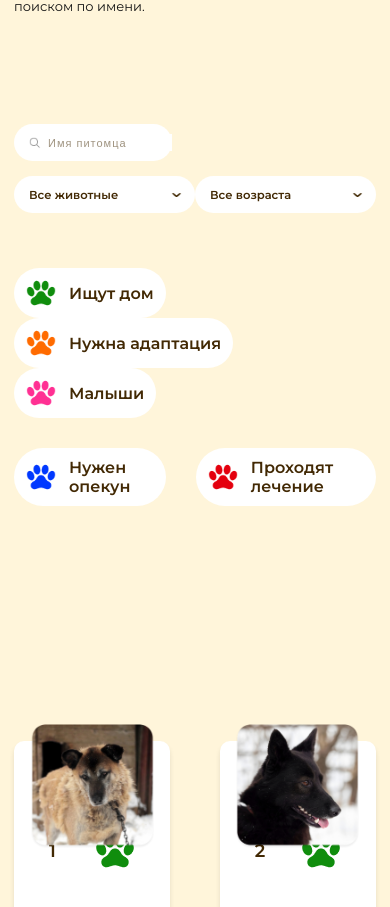
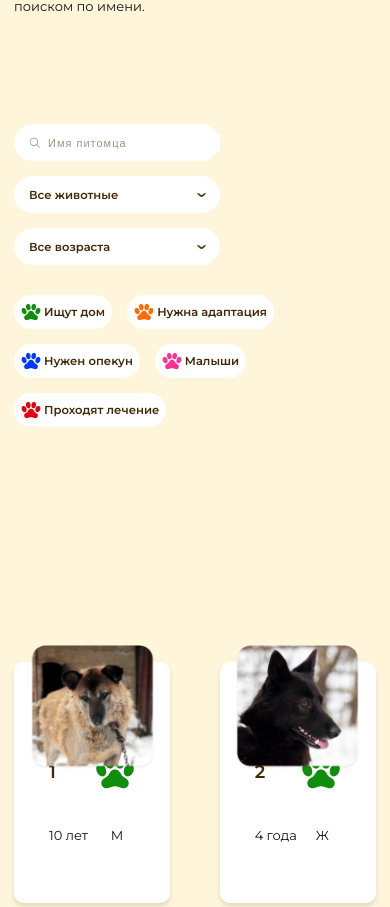
Before and after one commit to eireensid/animal-shelter, a Next.js app: page / in a window 390 px wide. Shown: the part 5668-6575 px from the top of the page. Built offline with nearby package versions, Linux system fonts and the light colour scheme; no server answers.

Commit message:
inputs layout style

```diff
--- a/components/AnimalsList.js
+++ b/components/AnimalsList.js
@@ -14,9 +14,7 @@ export default function AnimalsList({animals}) {
             <FindAnimalInput inputTitle="Все животные"/>
             <FindAnimalInput inputTitle="Все возраста"/>
           </div>
-          <div className={styles.SearchInputBlock}>
-            <SearchInput/>
-          </div>
+          <SearchInput/>
         </div>
         <div className={styles.animalFilterWrapper}>
           <div className={styles.animalFilterWrapperTop}>
@@ -26,6 +24,19 @@ export default function AnimalsList({animals}) {
           </div>
           <div className={styles.animalFilterWrapperBottom}>
             <PawLabel pawColor="/img/paws/need-guardian.png" pawMeaning="Нужен опекун"/>
+            <PawLabel pawColor="/img/paws/undergo-treatment.png" pawMeaning="Проходят лечение"/>
+          </div>
+        </div>
+        <div className={styles.animalFilterWrapperMobile}>
+          <div className={styles.animalFilterWrapperTopMobile}>
+            <PawLabel pawColor="/img/paws/looking-for-home.png" pawMeaning="Ищут дом"/>
+            <PawLabel pawColor="/img/paws/need-adoptation.png" pawMeaning="Нужна адаптация"/>
+          </div>
+          <div className={styles.animalFilterWrapperMiddleMobile}>
+            <PawLabel pawColor="/img/paws/need-guardian.png" pawMeaning="Нужен опекун"/>
+            <PawLabel pawColor="/img/paws/baby-pets.png" pawMeaning="Малыши"/>
+          </div>
+          <div className={styles.animalFilterWrapperBottomMobile}>
             <PawLabel pawColor="/img/paws/undergo-treatment.png" pawMeaning="Проходят лечение"/>
           </div>
         </div>
--- a/styles/components/AnimalsList.module.scss
+++ b/styles/components/AnimalsList.module.scss
@@ -5,16 +5,15 @@
 }
 .findAnimalInputBlock {
   display: flex;
-  width: 100%;
 }
 .findAnimalInputBlock >* {
   margin-right: 30px;
 }
 
-.searchInputBlock {
-  width: 100%;
+
+.animalFilterWrapperMobile {
+  display: none;
 }
-
 .animalFiltersBlock {
   padding-bottom: 70px;
 }
@@ -48,11 +47,8 @@
 // Tablet styles
 @media (max-width: 1024px) {
   .animalInputsBlock {
-    justify-content: space-between;
     display: flex;
-  }
-  .animalInputsBlock div {
-    margin-right: 0;
+    flex-wrap: wrap;
   }
   .animalFilterWrapperTop {
     margin-top: 40px;
@@ -65,7 +61,38 @@
     flex-direction: column-reverse;
     align-items: flex-start;
   }
-  .animalInputsBlock >* {
+  .animalFilterWrapper {
+    display: none;
+  }
+  .animalFilterWrapperMobile {
+    display: block;
+    margin-top: 30px;
+  }
+  .animalFilterWrapperTopMobile {
+    display: flex;
+  }
+  .animalFilterWrapperMiddleMobile {
+    display: flex;
+    margin: {
+      top: 15px;
+      bottom: 15px;
+    }
+  }
+  .animalFilterWrapperBottomMobile {
+    display: flex;
+  }
+  .animalFilterWrapperTopMobile >*:not(:last-child) {
+    margin-right: 15px;
+  }
+  .animalFilterWrapperMiddleMobile >*:not(:last-child) {
+    margin-right: 15px;
+  }
+  .findAnimalInputBlock {
+    display: flex;
+    flex-direction: column;
+    margin-top: 15px;
+  }
+  .findAnimalInputBlock >*:not(:last-child) {
     margin-bottom: 15px;
   }
 }
--- a/styles/components/FindAnimalInput.module.scss
+++ b/styles/components/FindAnimalInput.module.scss
@@ -9,7 +9,7 @@
     left: 20px;
     right: 25px;
   }
-  width: 34%;
+  width: 285px;
   justify-content: space-between;
   background: #fff;
   border-radius: 100px;
@@ -18,7 +18,7 @@
 // Tablet styles
 @media (max-width: 1024px) {
   .animalFilterInput {
-    width: 30%;
+    width: 206px;
     padding: {
       top: 16px;
       bottom: 16px;
@@ -34,7 +34,6 @@
 // Mobile styles
 @media (max-width: 414px) {
   .animalFilterInput {
-    width: 74%;
     height: 37px;
     padding: {
       top: 9px;
--- a/styles/components/PawLabel.module.scss
+++ b/styles/components/PawLabel.module.scss
@@ -37,5 +37,14 @@
 
 // Mobile styles
 @media (max-width: 414px) {
-
+  .animalFilter {
+    padding: 7px;
+  }
+  .animalFilter img {
+    padding-right: 3px;
+    height: 20px;
+  }
+  .animalFilter h4 {
+    font-size: 0.722rem;
+  }
 }
--- a/styles/components/SearchInput.module.scss
+++ b/styles/components/SearchInput.module.scss
@@ -9,7 +9,7 @@
     left: 20px;
     right: 25px;
   }
-  width: 30%;
+  width: 285px;
   height: 48px;
   background: #fff;
   border-radius: 100px;
@@ -33,13 +33,13 @@
       left: 15px;
       right: 0;
     }
+    width: 206px;
   }
 }
 
 // Mobile styles
 @media (max-width: 414px) {
   .searchInput {
-    width: 74%;
     height: 37px;
   }
   .searchInput img {
```
